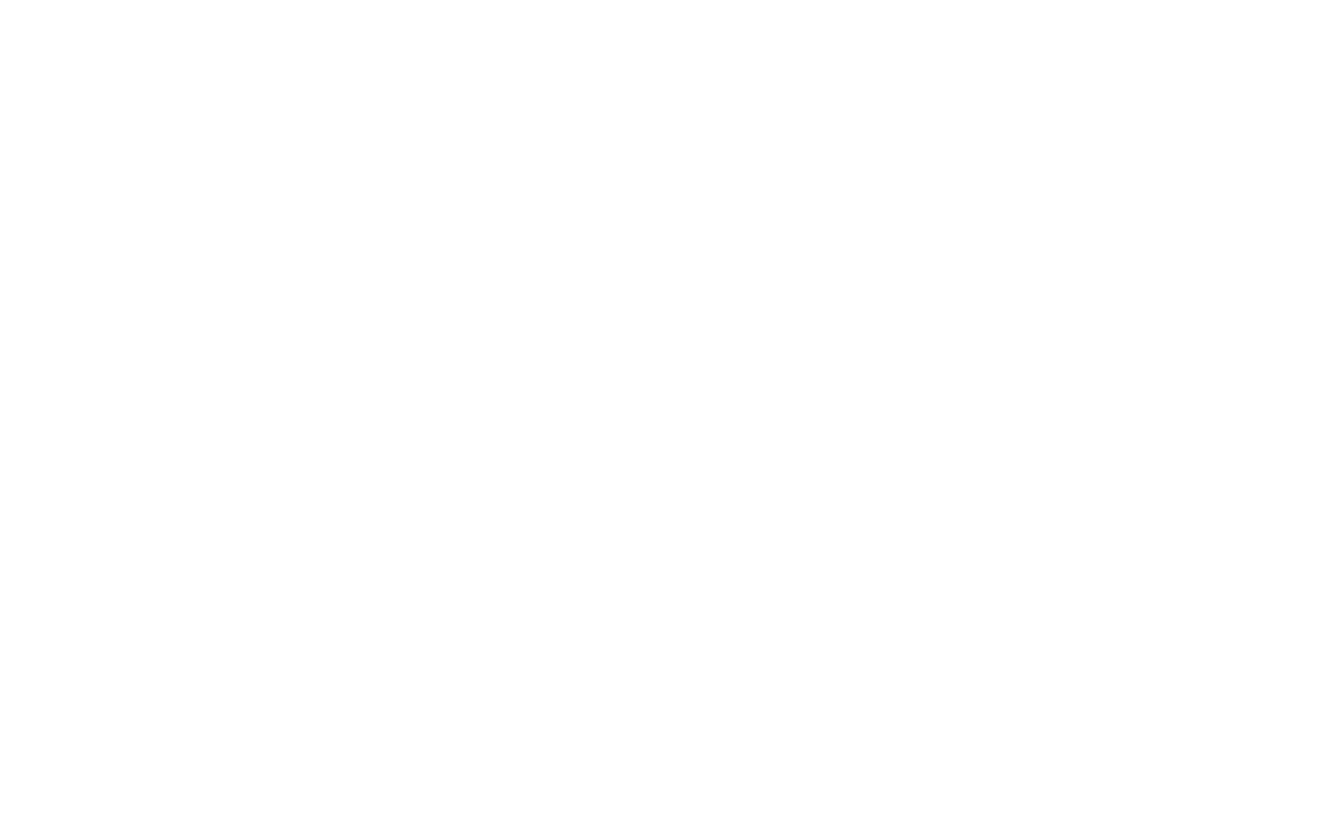
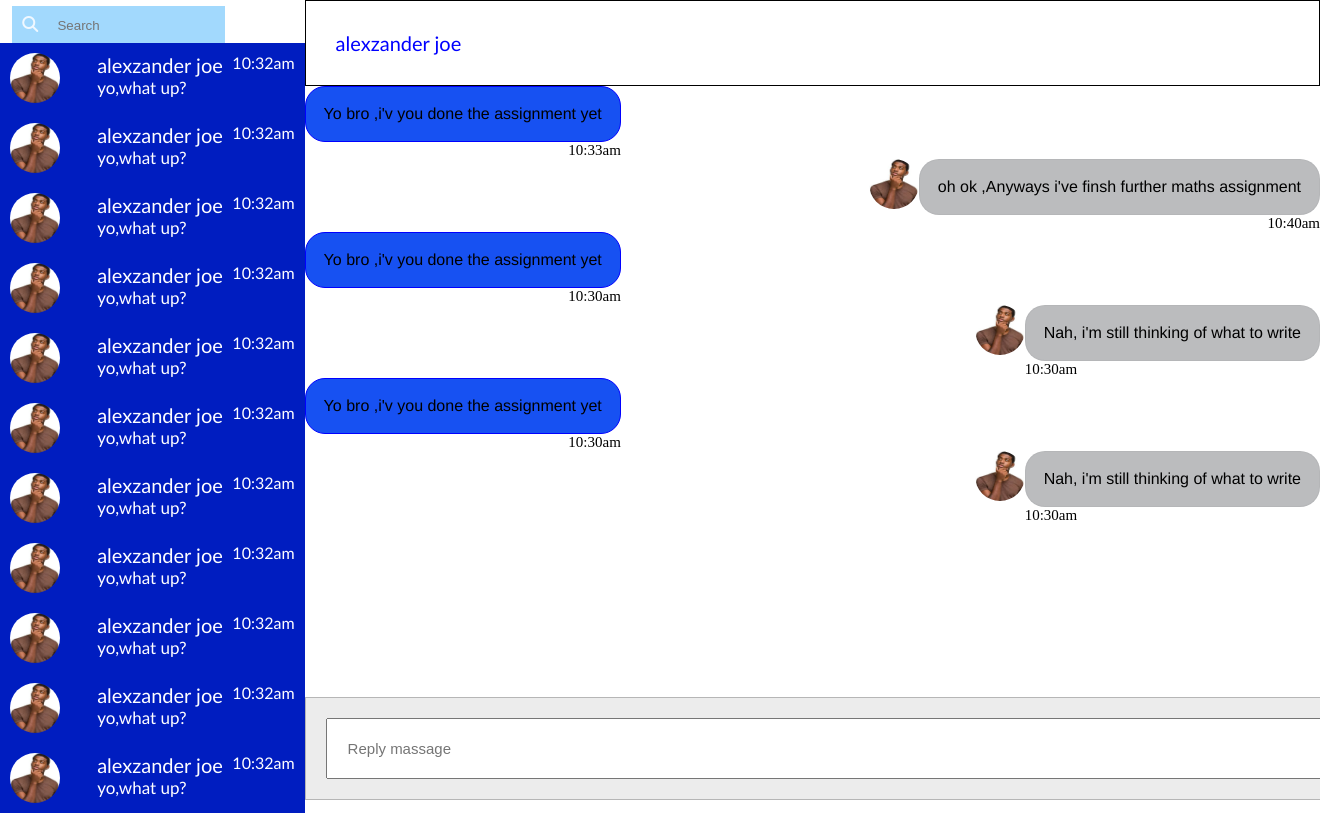
Before and after one commit to JoshToCode/chat-stuff, a PHP site: page /chat.html in a window 1320 px wide. Before the commit the page is empty. Run offline with PHP 8.4, Linux system fonts and the light colour scheme; some libraries are stand-ins or nearby versions.

Commit message:
chat almost ok

```diff
--- a/chat.css
+++ b/chat.css
@@ -2,3 +2,119 @@
     padding: 0%;
     margin: 0%;
 }
+.search{
+    display: flex;
+    align-items: baseline;
+    width: fit-content;
+    background-color: rgba(100, 191, 252, 0.596);
+    margin-left: 4%;
+    margin-top: 2%;
+    padding: 10px;
+}
+.yoy{
+    display: block;
+    color: aliceblue;
+}
+.yo{
+    display: block;
+ background-color: unset;
+    border: none;
+    margin-left: 10%;
+}
+.people{
+    font-family: 'Gill Sans', 'Gill Sans MT', Calibri, 'Trebuchet MS', sans-serif;
+    display: flex;
+    justify-content: space-between;
+    color: white;
+    padding: 10px;
+}
+.pop{
+
+    display: block;
+    width: 50px;
+    height: 50px;
+    border-radius: 50%;
+}
+.stuf{
+    margin-left: 11%;
+    font-size: 20px;
+    width: 100%;
+}
+.jo{
+    font-size: 17px;
+    margin-left: 11%;
+}
+.dad{
+    background-color: rgb(0, 29, 192);
+}
+.dude{
+    font-family:'Trebuchet MS', 'Lucida Sans Unicode', 'Lucida Grande', 'Lucida Sans', Arial, sans-serif;
+    font-size: 20px;
+    color: rgb(0, 0, 255);
+    border: 1px solid black;
+    padding: 30px;
+}
+.one{
+    border-radius: 20px;
+    background-color: rgba(0, 64, 241, 0.911);
+    font-family: 'Franklin Gothic Medium', 'Arial Narrow', Arial, sans-serif;
+    border: 1px solid blue;
+    width: fit-content;
+    padding: 18px;
+}
+.t{
+    font-size: 15px;
+    align-self: flex-end;
+}
+.ones{
+    border-radius: 20px;
+    background-color: rgba(181, 182, 184, 0.911);
+    font-family: 'Franklin Gothic Medium', 'Arial Narrow', Arial, sans-serif;
+    border: 1px solid  rgba(181, 182, 184, 0.911);
+    width: fit-content;
+    padding: 18px;
+}
+.chatR{
+    display: flex;
+    align-self: flex-end;
+}
+.chatL{
+    display: flex;
+    align-self: flex-start;
+    flex-direction: column;
+
+}
+.replys{
+    width: 74%;
+    background-color: rgb(236, 236, 236);
+    border: 1px solid rgb(182, 182, 182);
+    padding: 20px;
+    position: absolute;
+    bottom: 0%;
+}
+.rp{
+   width: 98%;
+   padding: 20px;
+  font-size: 15px;
+}
+
+.chat_container{
+    display: flex;
+    flex-direction: column;
+    margin: 0 auto;
+
+}
+.hot{
+    display: flex;
+    flex-direction: column;
+}
+.tog{
+    display: flex;
+}
+.chatnames{
+    width: 30%;
+    height: 100vh;
+}
+.bomb{
+    width: 100%;
+}
--- a/chat.html
+++ b/chat.html
@@ -4,9 +4,195 @@
     <meta charset="UTF-8">
     <meta name="viewport" content="width=device-width, initial-scale=1.0">
     <link rel="stylesheet" href="chat.css">
+    <script src="https://kit.fontawesome.com/d3d2e1bd1e.js" crossorigin="anonymous"></script>
     <title>Document</title>
 </head>
 <body>
 
+
+    <div class="tog">
+
+
+
+    <div class="chatnames">
+       <p class="search"><i class="fa-solid fa-magnifying-glass yoy"></i><input type="text" placeholder="Search" class="yo"></p>
+
+
+<div class="dad">
+       <div class="people">
+        <img src="images/images.jpg" alt="" class="pop">
+        <div class="ch">
+        <p class="stuf">alexzander joe</p>
+        <p class="jo">yo,what up?</p>
+        </div>
+        <p class="time">10:32am</p>
+       </div>
+
+       <div class="people">
+        <img src="images/images.jpg" alt="" class="pop">
+        <div class="ch">
+        <p class="stuf">alexzander joe</p>
+        <p class="jo">yo,what up?</p>
+        </div>
+        <p class="time">10:32am</p>
+       </div>
+
+       <div class="people">
+        <img src="images/images.jpg" alt="" class="pop">
+        <div class="ch">
+        <p class="stuf">alexzander joe</p>
+        <p class="jo">yo,what up?</p>
+        </div>
+        <p class="time">10:32am</p>
+       </div>
+
+
+       <div class="people">
+        <img src="images/images.jpg" alt="" class="pop">
+        <div class="ch">
+        <p class="stuf">alexzander joe</p>
+        <p class="jo">yo,what up?</p>
+        </div>
+        <p class="time">10:32am</p>
+       </div>
+
+
+       <div class="people">
+        <img src="images/images.jpg" alt="" class="pop">
+        <div class="ch">
+        <p class="stuf">alexzander joe</p>
+        <p class="jo">yo,what up?</p>
+        </div>
+        <p class="time">10:32am</p>
+       </div>
+
+
+       <div class="people">
+        <img src="images/images.jpg" alt="" class="pop">
+        <div class="ch">
+        <p class="stuf">alexzander joe</p>
+        <p class="jo">yo,what up?</p>
+        </div>
+        <p class="time">10:32am</p>
+       </div>
+
+
+       <div class="people">
+        <img src="images/images.jpg" alt="" class="pop">
+        <div class="ch">
+        <p class="stuf">alexzander joe</p>
+        <p class="jo">yo,what up?</p>
+        </div>
+        <p class="time">10:32am</p>
+       </div>
+
+
+       <div class="people">
+        <img src="images/images.jpg" alt="" class="pop">
+        <div class="ch">
+        <p class="stuf">alexzander joe</p>
+        <p class="jo">yo,what up?</p>
+        </div>
+        <p class="time">10:32am</p>
+       </div>
+
+
+       <div class="people">
+        <img src="images/images.jpg" alt="" class="pop">
+        <div class="ch">
+        <p class="stuf">alexzander joe</p>
+        <p class="jo">yo,what up?</p>
+        </div>
+        <p class="time">10:32am</p>
+       </div>
+
+       <div class="people">
+        <img src="images/images.jpg" alt="" class="pop">
+        <div class="ch">
+        <p class="stuf">alexzander joe</p>
+        <p class="jo">yo,what up?</p>
+        </div>
+        <p class="time">10:32am</p>
+       </div>
+
+       <div class="people">
+        <img src="images/images.jpg" alt="" class="pop">
+        <div class="ch">
+        <p class="stuf">alexzander joe</p>
+        <p class="jo">yo,what up?</p>
+        </div>
+        <p class="time">10:32am</p>
+       </div>
+
+</div>
+
+    </div>
+
+
+
+
+
+    <div class="bomb">
+
+<div class="chats">
+    <p class="dude">alexzander joe</p>
+</div>
+
+
+
+<div class="chat_container">
+    <div class="chatL">
+   <p class="one">Yo bro ,i'v you done the assignment yet</p>
+   <p class="t">10:33am</p>
+    </div>
+
+    <div class="chatR">
+<img src="images/images.jpg" alt="" class="pop">
+
+   <div class="hot">
+    <p class="ones">oh ok ,Anyways i've finsh further maths assignment</p>
+   <p class="t">10:40am</p>
+</div>
+    </div>
+
+      <div class="chatL">
+   <p class="one">Yo bro ,i'v you done the assignment yet</p>
+   <p class="t">10:30am</p>
+    </div>
+
+    <div class="chatR">
+<img src="images/images.jpg" alt="" class="pop">
+
+   <div>
+    <p class="ones">Nah, i'm still thinking of what to write</p>
+   <p class="t">10:30am</p>
+</div>
+    </div>
+
+      <div class="chatL">
+   <p class="one">Yo bro ,i'v you done the assignment yet</p>
+   <p class="t">10:30am</p>
+    </div>
+
+    <div class="chatR">
+<img src="images/images.jpg" alt="" class="pop">
+
+   <div>
+    <p class="ones">Nah, i'm still thinking of what to write</p>
+   <p class="t">10:30am</p>
+</div>
+    </div>
+
+
+</div>
+
+<div class="replys">
+    <input type="text" placeholder="Reply massage" class="rp">
+</div>
+    </div>
+</div>
+
+
+
 </body>
 </html>
```
Also changed, not shown: images/images.jpg (added).
